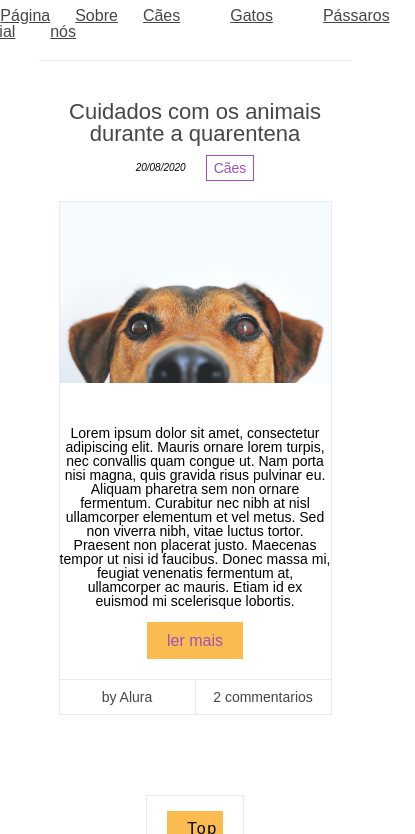
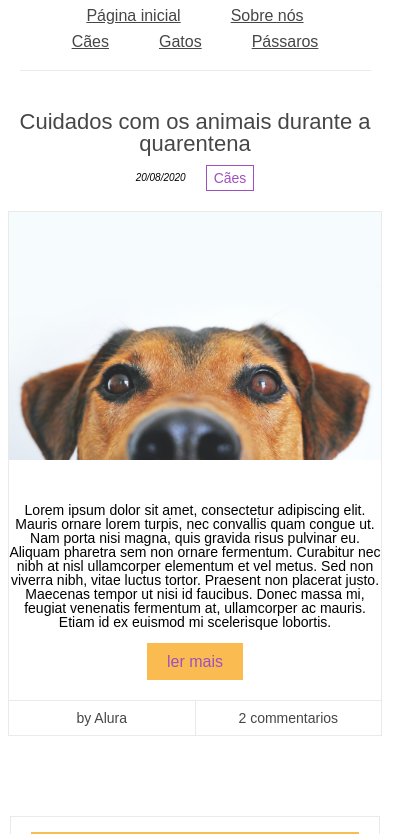
Before and after one commit to PedroVCorsino/Alura-Cursos_Sass, a plain HTML site: page projeto-sass-main/index.html in a window 390 px wide. Shown: the part 233-1067 px from the top of the page, 415 px wide, since content can reach past the window. Drawn offline with Linux system fonts and the light colour scheme.

Commit message:
Responsividade

```diff
--- a/projeto-sass-main/scss/style.scss
+++ b/projeto-sass-main/scss/style.scss
@@ -30,6 +30,18 @@ $img-width: 45%;
     #{$property}: $jty-cnt;
 }
 
+@mixin for-phone-only {
+    @media (max-width: 767.98px) { @content; }
+}
+
+@mixin for-tablet-only {
+    @media (min-width: 768px) and (max-width: 1199.98px) { @content; }
+}
+
+@mixin for-desktop-only {
+    @media (min-width: 1200px) { @content; }
+}
+
 /* header */
 .header{
     font-family: Arial, Helvetica, sans-serif;
@@ -50,12 +62,26 @@ $img-width: 45%;
             border-bottom: 1px solid $light-grey;
             margin-left:  auto;
             margin-right: auto;
-            width: 80%;
-            padding: 20px 0;
+            @include for-phone-only {
+                width: 90%;
+                padding: 15px 0;
+                flex-wrap: wrap;
+            }
+            @include for-tablet-only {
+                width: 80%;
+                padding: 20px 0;
+            }
+            @include for-desktop-only {
+                width: 80%;
+                padding: 20px 0;
+            }
         }// &__list
 
         &__links{
             position: relative;
+            @include for-phone-only {
+                padding: 5px 0;
+            }
 
             &:not(:last-child)::after {
                 content:"";
@@ -112,9 +138,12 @@ $img-width: 45%;
     font-family: Arial, Helvetica, sans-serif;
 
     &__content {
+        @include for-phone-only{
+            width: 100%;
+        }
         width:  70%;
         padding: 40px 8px;
-    } //&__content
+    }
 
     &__post {
         text-align: center;
@@ -230,6 +259,9 @@ $img-width: 45%;
     &__sidebar{
         width: 25%;
         padding: 40px 10px;
+        @include for-phone-only{
+            width: 100%;
+        }
     }
 
     .sidebar {
```
Also changed, not shown: projeto-sass-main/css/style.css, 1 other file.
